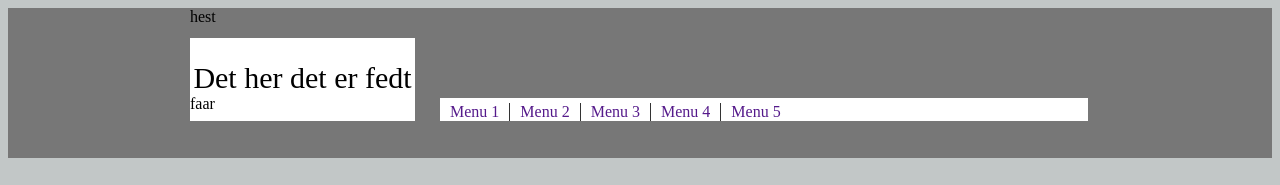
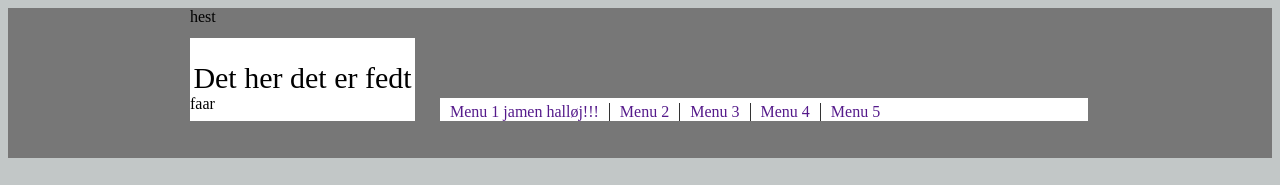
Before and after one commit to jens210/projekt_baren, a plain HTML site: page index.html in a window 1280 px wide. Shown: the top 185 px of the page. Drawn offline with Linux system fonts and the light colour scheme.

Commit message:
Added text to menu 1 title

```diff
--- a/index.html
+++ b/index.html
@@ -19,7 +19,7 @@
 hest
       <div id="menu">
       <ul>
-          <li><a href="">Menu 1</a></li>
+          <li><a href="">Menu 1 jamen halløj!!!</a></li>
           <li><a href="">Menu 2</a>
           <!--   ul>li*2>a{Menu 2.$} emmet er sejt og laver lister -->
             <ul>
```
